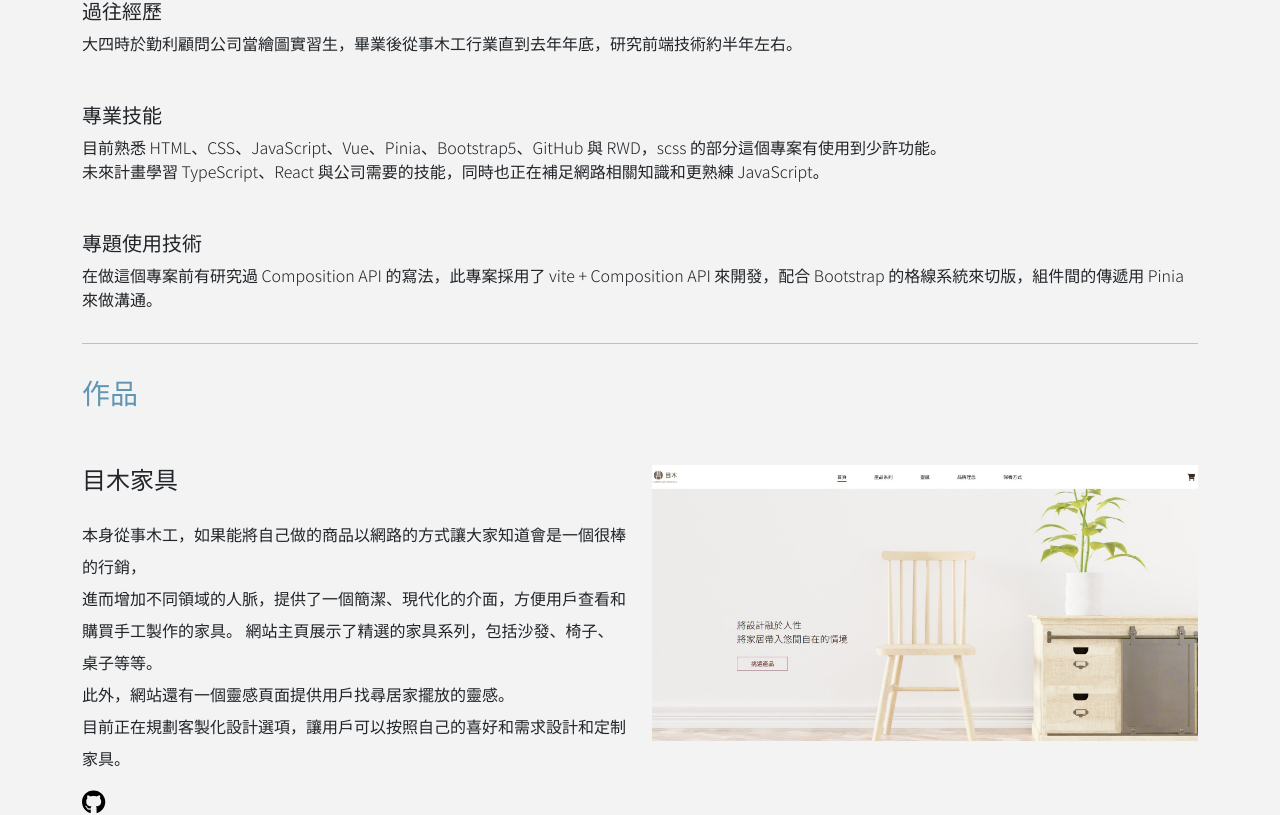
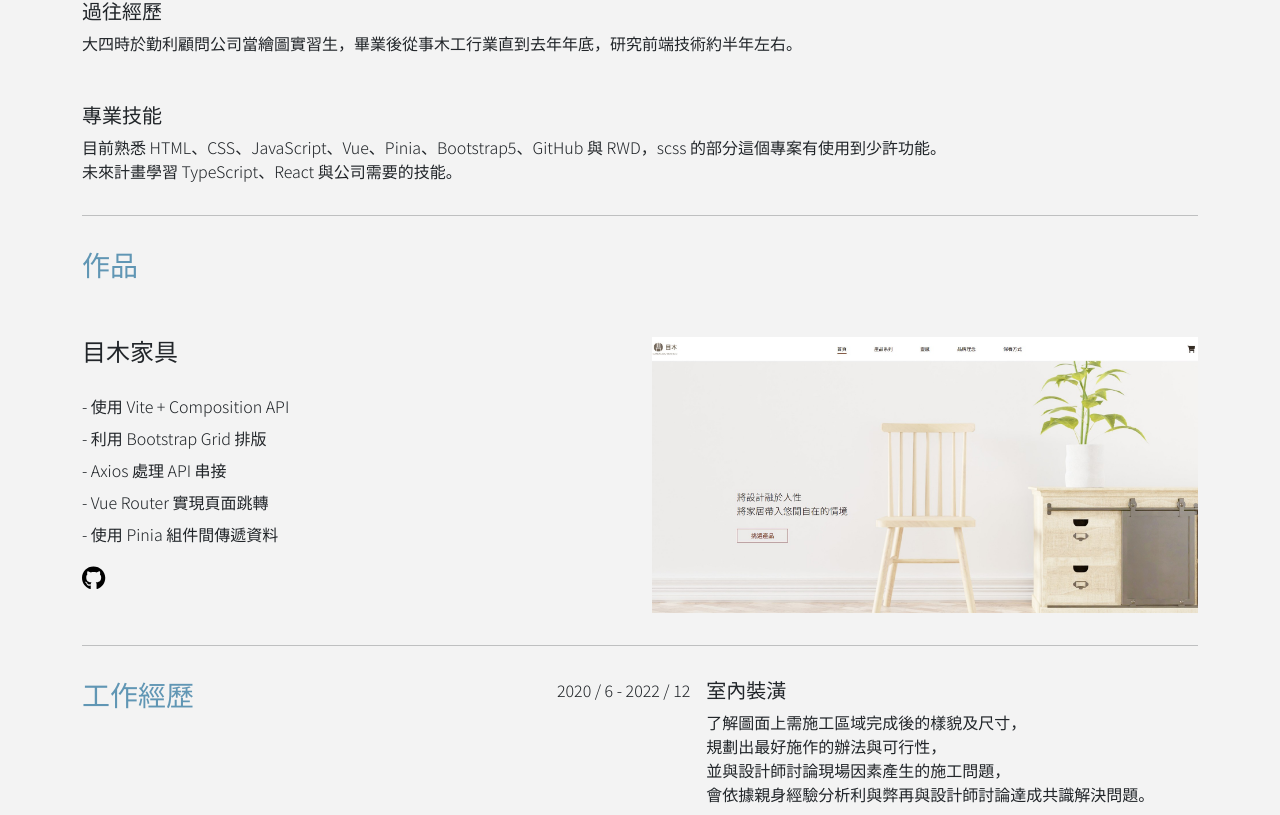
Before and after one commit to cr870406/resume, a Vue app: page /#/ in a window 1280 px wide. Shown: the part 516-1331 px from the top of the page. Built offline with nearby package versions, Linux system fonts and the light colour scheme.

Commit message:
修改文字

```diff
--- a/src/views/resume.vue
+++ b/src/views/resume.vue
@@ -35,14 +35,7 @@
         <p>
           目前熟悉 HTML、CSS、JavaScript、Vue、Pinia、Bootstrap5、GitHub 與
           RWD，scss 的部分這個專案有使用到少許功能。<br />
-          未來計畫學習 TypeScript、React
-          與公司需要的技能，同時也正在補足網路相關知識和更熟練 JavaScript。
-        </p>
-        <h5 class="mt-5">專題使用技術</h5>
-        <p>
-          在做這個專案前有研究過 Composition API 的寫法，此專案採用了 vite +
-          Composition API 來開發，配合 Bootstrap
-          的格線系統來切版，組件間的傳遞用 Pinia 來做溝通。
+          未來計畫學習 TypeScript、React 與公司需要的技能。
         </p>
       </div>
       <div class="col-12 pb-3">
@@ -54,11 +47,16 @@
       <div class="col-12 col-lg-6 pt-md-5">
         <h4 class="mt-5 mt-sm-0">目木家具</h4>
         <p class="lh-lg pt-3">
-          本身從事木工，如果能將自己做的商品以網路的方式讓大家知道會是一個很棒的行銷，<br />
+          <!-- 本身從事木工，如果能將自己做的商品以網路的方式讓大家知道會是一個很棒的行銷，<br />
           進而增加不同領域的人脈，提供了一個簡潔、現代化的介面，方便用戶查看和購買手工製作的家具。
           網站主頁展示了精選的家具系列，包括沙發、椅子、桌子等等。<br />
           此外，網站還有一個靈感頁面提供用戶找尋居家擺放的靈感。<br />
-          目前正在規劃客製化設計選項，讓用戶可以按照自己的喜好和需求設計和定制家具。
+          目前正在規劃客製化設計選項，讓用戶可以按照自己的喜好和需求設計和定制家具。 -->
+          - 使用 Vite + Composition API <br />
+          - 利用 Bootstrap Grid 排版 <br />
+          - Axios 處理 API 串接 <br />
+          - Vue Router 實現頁面跳轉 <br />
+          - 使用 Pinia 組件間傳遞資料<br />
         </p>
         <a
           href="https://github.com/cr870406"
@@ -88,7 +86,7 @@
             <p style="white-space: nowrap">2020 / 6 - 2022 / 12</p>
           </div>
           <div class="ps-3">
-            <h5>木工師傅</h5>
+            <h5>室內裝潢</h5>
             <p>
               了解圖面上需施工區域完成後的樣貌及尺寸，<br />
               規劃出最好施作的辦法與可行性，<br />
```
